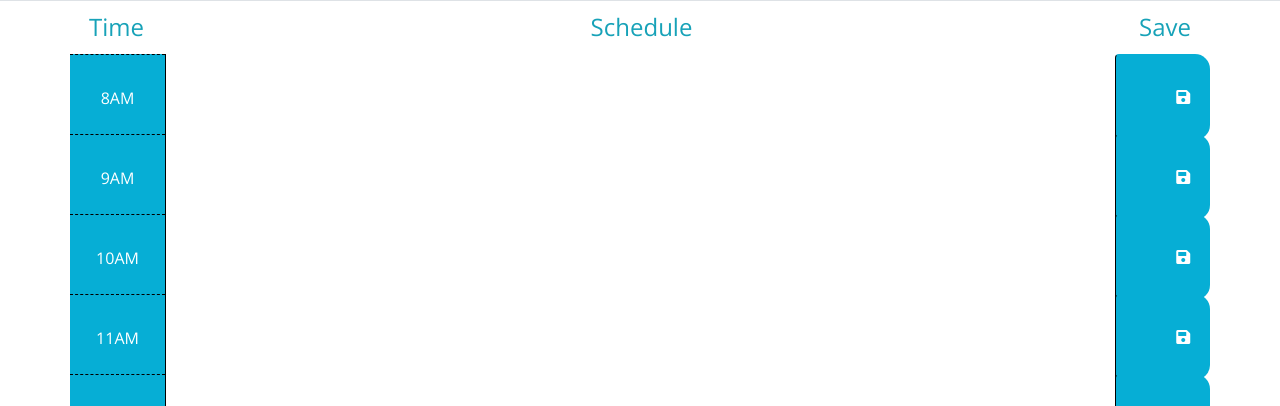
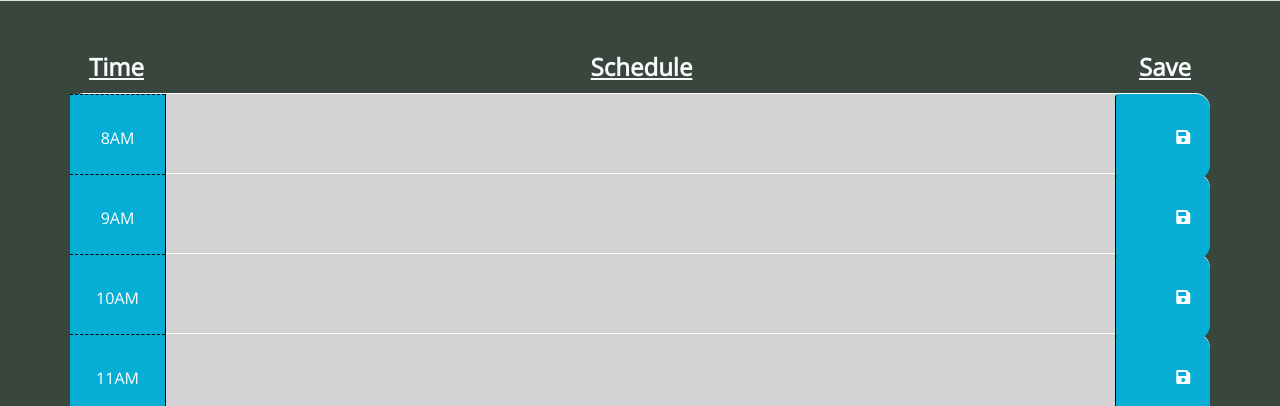
Before and after one commit to nihalwill/Work-Day-Scheduler, a plain HTML site: page Develop/index.html in a window 1280 px wide. Shown: the part 391-797 px from the top of the page. Drawn offline with nearby package versions, Linux system fonts and the light colour scheme.

Commit message:
Working real-time CSS effects with current time, fixed issue of missing syntax for current hour and date linking, changed some CSS for aesthetics, need to check after hours that schedule still works well outside of time frame

```diff
--- a/Develop/index.html
+++ b/Develop/index.html
@@ -32,8 +32,8 @@
     </header>
 
     <!-- Timeblocks go here -->
-    <div class="container page-content">
-      <div class="d-flex justify-content-between text-info h4">
+    <div class="my-5 container page-content">
+      <div class="d-flex justify-content-between text-light h4">
         <div class="p-1">Time</div>
         <div class="p-1">Schedule</div>
         <div class="p-1">Save</div>
@@ -110,7 +110,7 @@
         </button>
       </div>
       <div id="hour-18 hour-block" data-hour="18" class="row time-block">
-        <div class="col-md-1 hour">6PM</div>
+        <div class="col-md-1 hour py-0">6PM</div>
         <textarea id="six-pm" class="col-md-10 description"></textarea>
         <button class="btn saveBtn col-md-1">
           <i class="fas fa-save"></i>
--- a/Develop/script.js
+++ b/Develop/script.js
@@ -52,3 +52,33 @@ $("#five-pm").text(t17);
 
 var t18 = localStorage.getItem("6PM");
 $("#six-pm").text(t18);
+
+var colorCode = $(".time-block");
+console.log("colorCode:", colorCode);
+var date = new Date();
+console.log("current date:", date);
+var hour = date.getHours();
+console.log("current hour:", hour);
+
+for (i = 0; i < colorCode.length; i++) {
+  var timeBlock = parseInt(colorCode[i].getAttribute("data-hour"));
+  console.log("timeBlock:", timeBlock);
+
+  if (hour < timeBlock) {
+    colorCode[i].classList.add("future");
+    colorCode[i].classList.remove("past");
+    colorCode[i].classList.remove("present");
+  } else if (hour > timeBlock) {
+    colorCode[i].classList.add("past");
+    colorCode[i].classList.remove("present");
+    colorCode[i].classList.remove("future");
+  } else if (hour === timeBlock) {
+    colorCode[i].classList.add("present");
+    colorCode[i].classList.remove("past");
+    colorCode[i].classList.remove("future");
+  } else {
+    colorCode[i].classList.remove("past");
+    colorCode[i].classList.remove("present");
+    colorCode[i].classList.remove("future");
+  }
+}
--- a/Develop/style.css
+++ b/Develop/style.css
@@ -1,4 +1,5 @@
 body {
+  background-color: rgb(57, 70, 62);
   font-family: "Open Sans", sans-serif;
   font-size: 16px;
   line-height: 1;
@@ -23,6 +24,11 @@ textarea {
 
 .description {
   white-space: pre-wrap;
+}
+
+.p-1 {
+  font-weight: bold;
+  text-decoration: underline;
 }
 
 .time-block {
```
Also changed, not shown: 1 other file.
